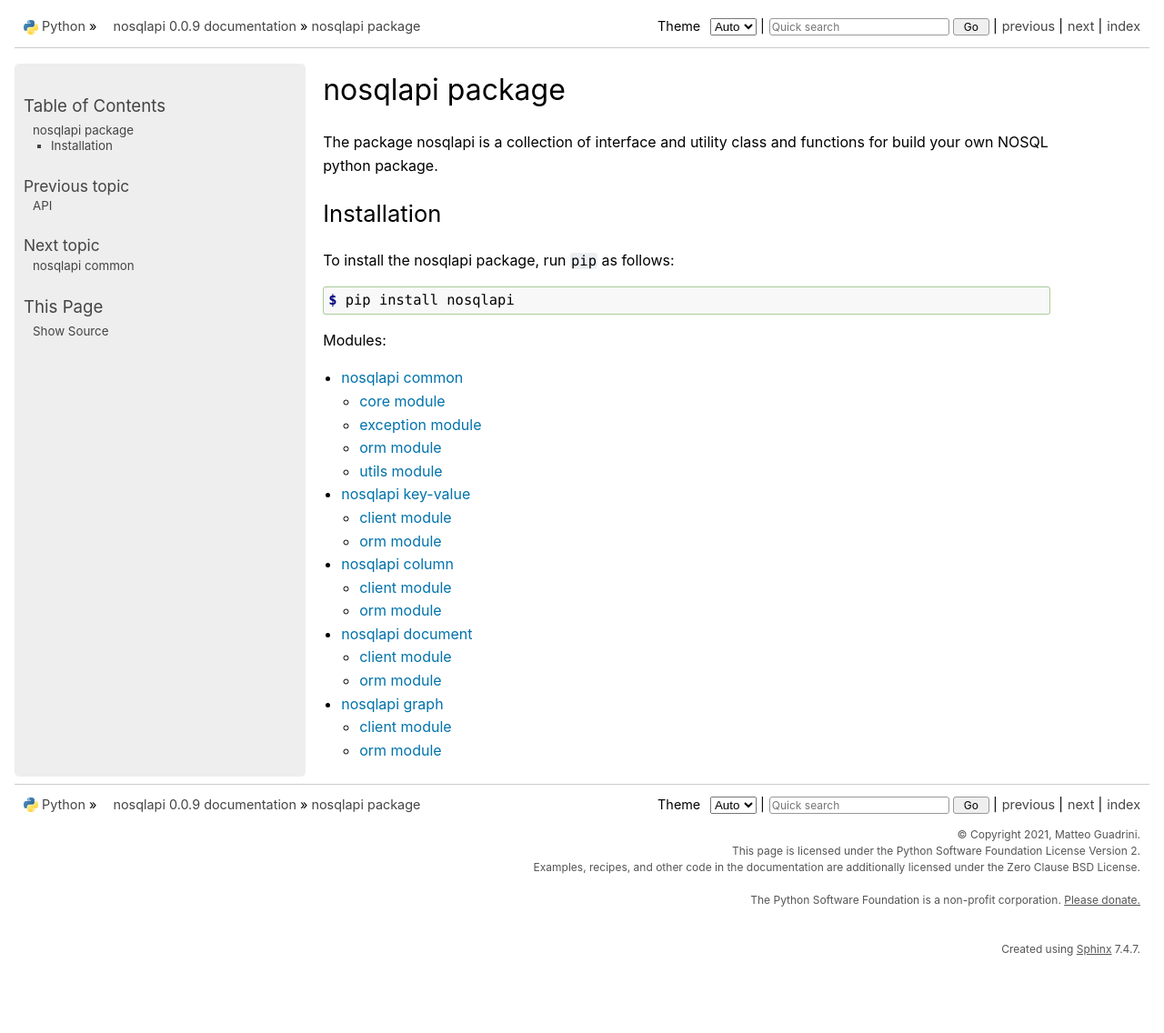
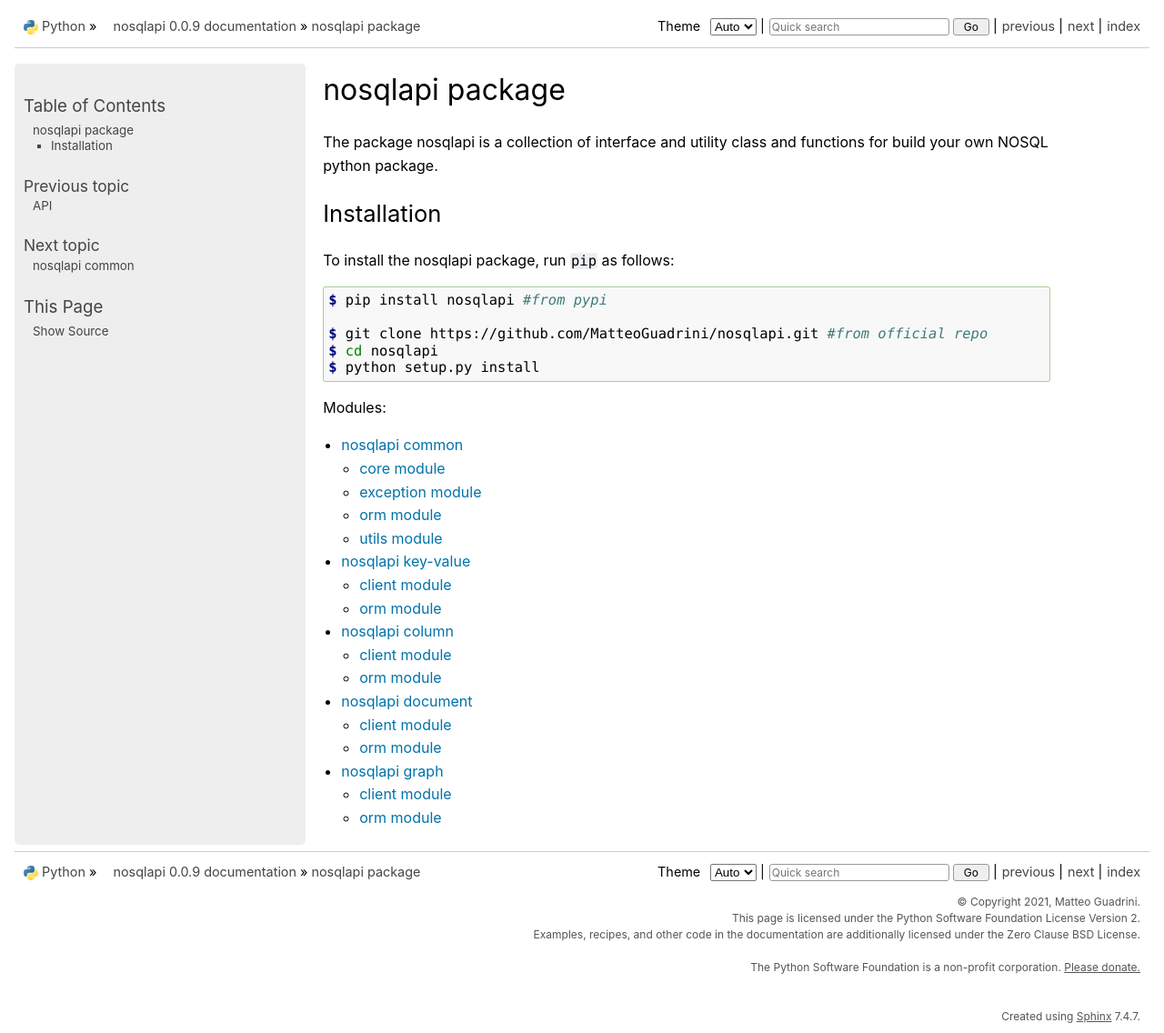
Before and after one commit to MatteoGuadrini/nosqlapi, a Sphinx documentation site: the page built from docs/source/package.rst, in a window 1280 px wide and 1136 px high. Shown: the whole window at 91% size. Built offline with Sphinx 7.4.7, drawn with Linux system fonts in a browser that asks for light colours.

Commit message:
Fix installation

```diff
--- a/docs/source/package.rst
+++ b/docs/source/package.rst
@@ -10,7 +10,11 @@ To install the nosqlapi package, run ``pip`` as follows:
 
 .. code-block:: console
 
-    $ pip install nosqlapi
+    $ pip install nosqlapi #from pypi
+
+    $ git clone https://github.com/MatteoGuadrini/nosqlapi.git #from official repo
+    $ cd nosqlapi
+    $ python setup.py install
 
 .. toctree::
    :maxdepth: 2
```
